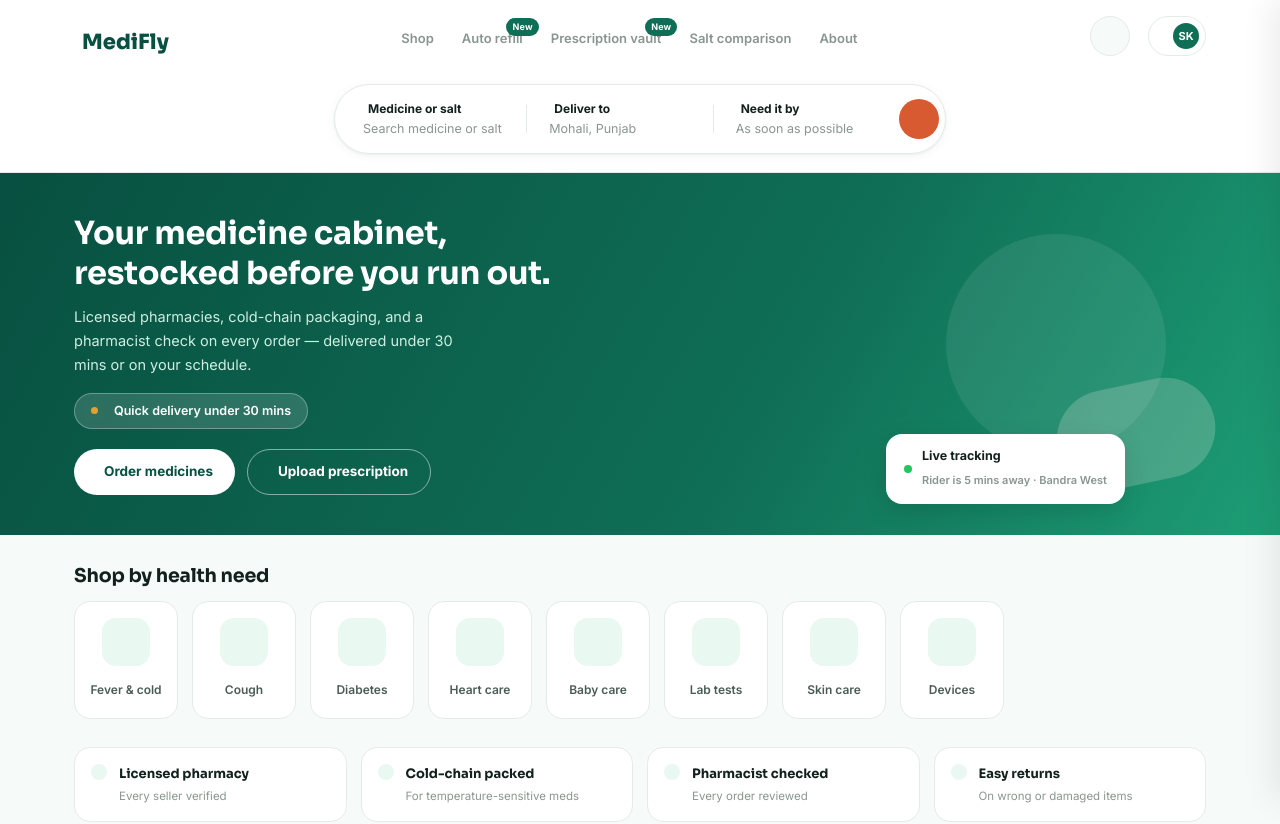
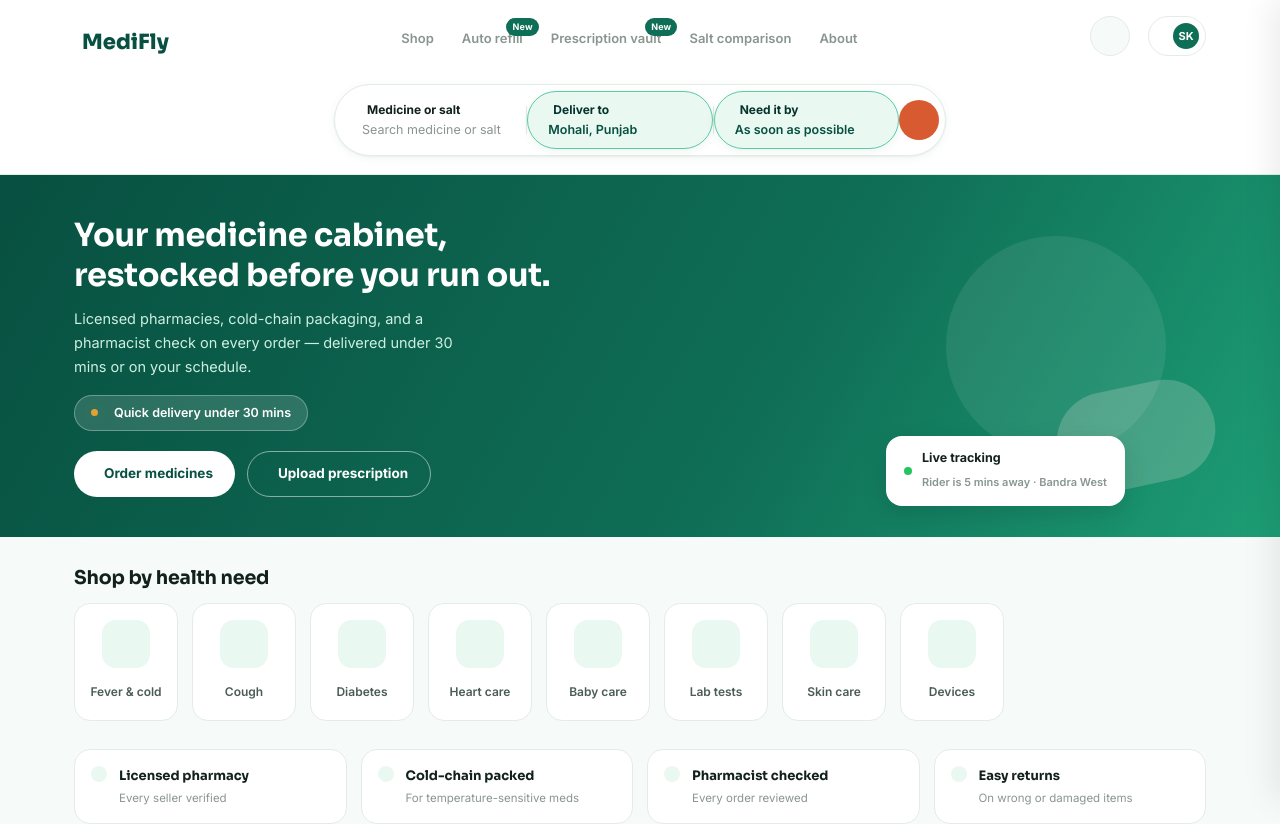
Before and after one commit to em-srs/Medifly-updated, a React (Vite) app in the folder frontend/: page / in a window 1280 px wide. Shown: the top 824 px of the page. Built offline with nearby package versions, Linux system fonts and the light colour scheme; some icons are missing.

Commit message:
style: update search capsule segment pill shape color on click and persistent filled state

```diff
--- a/frontend/src/components/Header.jsx
+++ b/frontend/src/components/Header.jsx
@@ -266,7 +266,7 @@ export default function Header() {
 
             {/* ── Segment 0: Medicine or salt ── */}
             <div
-              className={`${styles.searchSeg} ${activeSearch === 0 ? styles.searchSegActive : ''}`}
+              className={`${styles.searchSeg} ${activeSearch === 0 ? styles.searchSegActive : searchQuery.trim() ? styles.searchSegFilled : ''}`}
               onClick={(e) => handleSegClick(0, e)}
             >
               <span className={styles.segLabel}>
@@ -276,13 +276,25 @@ export default function Header() {
               <span className={styles.segValue}>
                 {searchQuery || 'Search medicine or salt'}
               </span>
+              {searchQuery.trim() && (
+                <button
+                  className={styles.clearSegBtn}
+                  title="Clear search"
+                  onClick={(e) => {
+                    e.stopPropagation();
+                    setSearchQuery('');
+                  }}
+                >
+                  <i className="ti ti-x" />
+                </button>
+              )}
             </div>
 
             <div className={styles.segDivider} />
 
             {/* ── Segment 1: Deliver to ── */}
             <div
-              className={`${styles.searchSeg} ${activeSearch === 1 ? styles.searchSegActive : ''}`}
+              className={`${styles.searchSeg} ${activeSearch === 1 ? styles.searchSegActive : location ? styles.searchSegFilled : ''}`}
               onClick={(e) => handleSegClick(1, e)}
             >
               <span className={styles.segLabel}>
@@ -296,7 +308,7 @@ export default function Header() {
 
             {/* ── Segment 2: Need it by ── */}
             <div
-              className={`${styles.searchSeg} ${activeSearch === 2 ? styles.searchSegActive : ''}`}
+              className={`${styles.searchSeg} ${activeSearch === 2 ? styles.searchSegActive : deliverySlot ? styles.searchSegFilled : ''}`}
               onClick={(e) => handleSegClick(2, e)}
             >
               <span className={styles.segLabel}>
--- a/frontend/src/components/Header.module.css
+++ b/frontend/src/components/Header.module.css
@@ -205,17 +205,66 @@
   position: relative;
   z-index: 1;
   flex: 1;
-  padding: 8px 22px;
+  padding: 8px 20px;
   border-radius: var(--radius-pill);
+  border: 1px solid transparent;
   cursor: pointer;
   min-width: 0;
-  transition: background 0.15s;
+  transition: all 0.2s cubic-bezier(0.16, 1, 0.3, 1);
   display: flex;
   flex-direction: column;
   justify-content: center;
 }
 .searchSeg:hover { background: var(--bg); }
-.searchSegActive { background: transparent; }
+
+/* Clicked / Active segment pill shape color */
+.searchSegActive {
+  background: var(--teal-100) !important;
+  border-color: var(--teal-300) !important;
+  box-shadow: 0 4px 14px rgba(15, 110, 86, 0.15) !important;
+}
+.searchSegActive .segLabel {
+  color: var(--teal-900) !important;
+}
+.searchSegActive .segLabelIcon {
+  color: var(--teal-700) !important;
+}
+
+/* Filled / Selected segment pill shape color (remains until removed) */
+.searchSegFilled {
+  background: var(--teal-50);
+  border-color: var(--teal-300);
+  box-shadow: 0 2px 8px rgba(15, 110, 86, 0.08);
+}
+.searchSegFilled .segLabel {
+  color: var(--teal-900);
+}
+.searchSegFilled .segValue {
+  color: var(--teal-800);
+  font-weight: 600;
+}
+
+.clearSegBtn {
+  position: absolute;
+  right: 12px;
+  top: 50%;
+  transform: translateY(-50%);
+  width: 18px;
+  height: 18px;
+  border-radius: 50%;
+  background: rgba(15, 110, 86, 0.15);
+  border: none;
+  color: var(--teal-900);
+  display: flex;
+  align-items: center;
+  justify-content: center;
+  cursor: pointer;
+  font-size: 11px;
+  transition: background 0.15s;
+}
+.clearSegBtn:hover {
+  background: rgba(15, 110, 86, 0.3);
+}
 
 .segLabel {
   display: flex;
```
